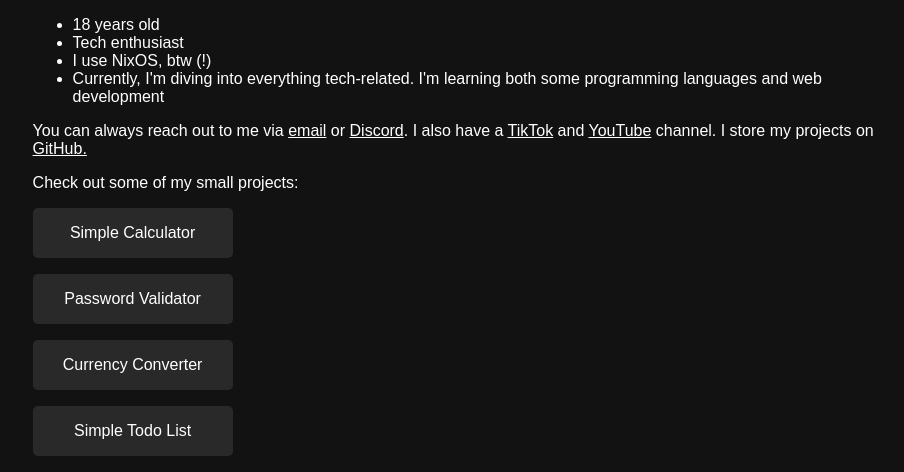
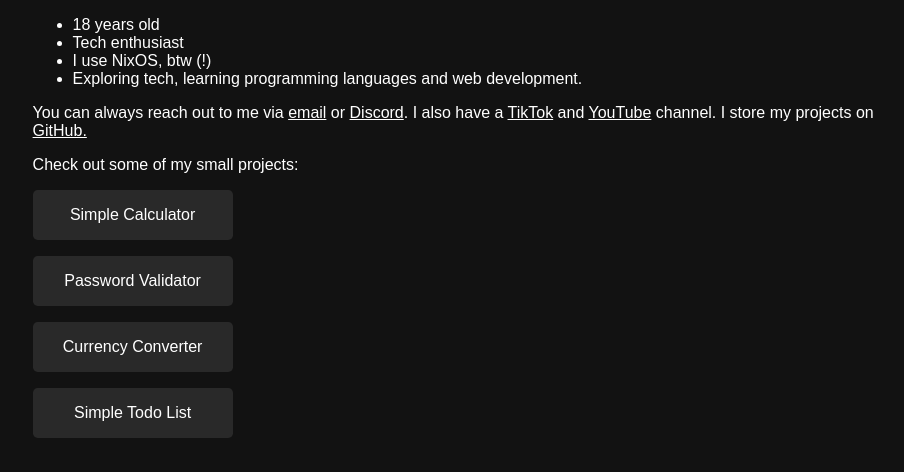
Before and after one commit to Pawlash/strona-wizytowka, a plain HTML site: page index.html in a window 1280 px wide. Shown: the part 376-848 px from the top of the page, without its empty margins (165-1069 px from the left). Drawn offline with Linux system fonts and the light colour scheme.

Commit message:
feat: change text

```diff
--- a/index.html
+++ b/index.html
@@ -34,8 +34,7 @@
         <li>Tech enthusiast</li>
         <li>I use NixOS, btw (!)</li>
         <li>
-          Currently, I'm diving into everything tech-related. I'm learning both
-          some programming languages and web development
+          Exploring tech, learning programming languages and web development.
         </li>
       </ul>
       <p>
```
